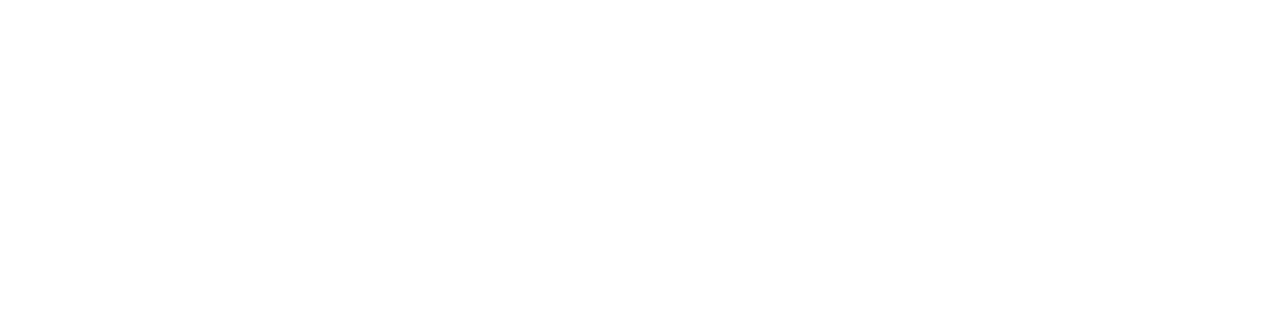
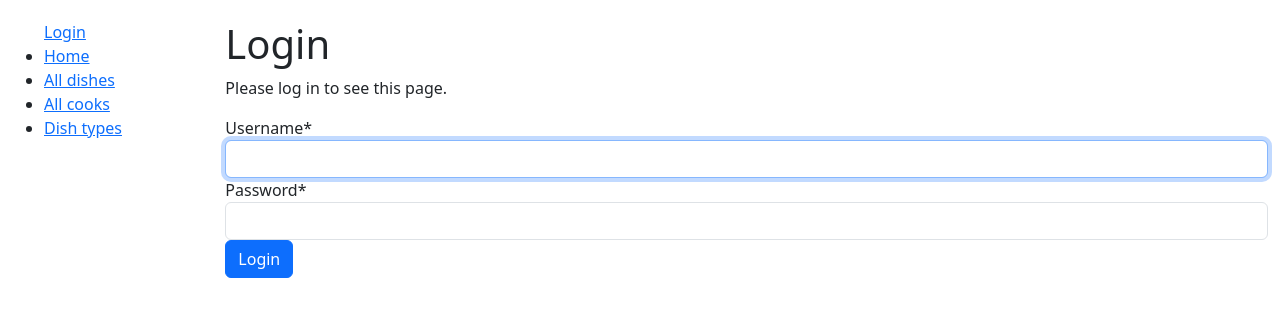
Before and after one commit to onyevyerov/restaurant-kitchen-service, a Django app: page /accounts/login/?next=/accounts/login/ in a window 1280 px wide. Before the commit the part shown is empty. Shown: the top 317 px of the page. Run offline with Django 4.2, Linux system fonts and the light colour scheme; some libraries are stand-ins or nearby versions.

Commit message:
Write login.html template

```diff
--- a/templates/includes/sidebar.html
+++ b/templates/includes/sidebar.html
@@ -1,4 +1,11 @@
 <ul>
+  {% if user.is_authenticated %}
+    <li class="list-group-item">User: <a href="{{ user.get_absolute_url }}">{{ user.get_username }}</a></li>
+    <li class="list-group-item"><a href="{% url 'logout'%}?next={{request.path}}">Logout</a></li>
+  {% else %}
+    <li class="list-group-item"><a href="{% url 'login'%}?next={{request.path}}">Login</a></li>
+  {% endif %}
+
   <li>
     <a href="{% url 'kitchen:index' %}">Home</a>
   </li>
--- a/templates/registration/login.html
+++ b/templates/registration/login.html
@@ -0,0 +1,24 @@
+{% extends "base.html" %}
+{% load crispy_forms_filters %}
+
+{% block content %}
+
+  {% if form.errors %}
+    <p>Your username and password didn't match. Please try again.</p>
+  {% endif %}
+
+  <h1>Login</h1>
+
+  {% if next %}
+    <p>Please log in to see this page.</p>
+  {% endif %}
+
+  <form method="post" action="{% url 'login' %}">
+    {% csrf_token %}
+    {{ form|crispy }}
+
+  <input type="submit" value="Login" class="btn btn-primary" />
+  <input type="hidden" name="next" value="{{ next }}" />
+</form>
+
+{% endblock %}
```
